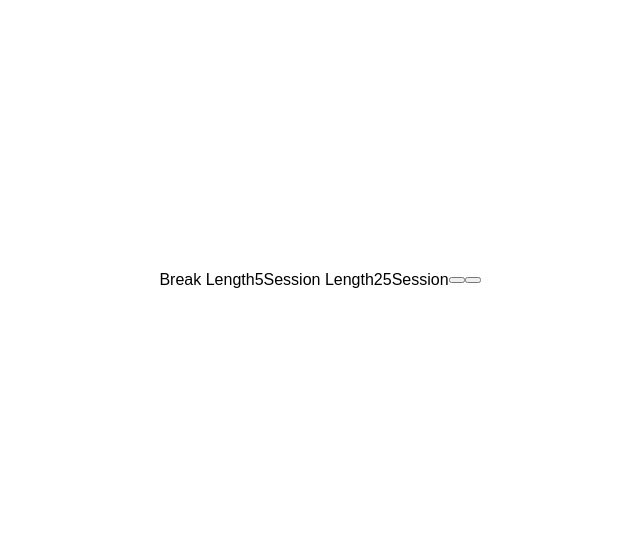
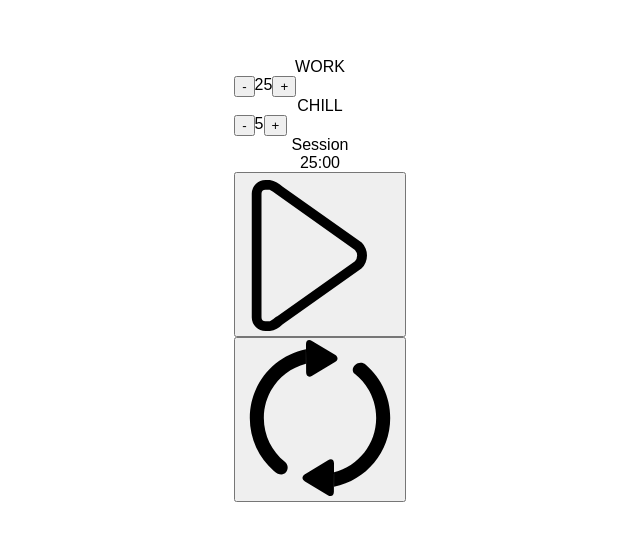
Before and after one commit to shpomp/potential-spoon, a React (Create React App) app: page / in a window 1280 px wide. Shown: the part 120-660 px from the top of the page, without its empty margins (320-960 px from the left). Built offline with nearby package versions, Linux system fonts and the light colour scheme.

Commit message:
pomclock/timer-basics

```diff
--- a/src/App.css
+++ b/src/App.css
@@ -1,4 +1,8 @@
 body {
+  margin: 0;
+}
+
+p {
   margin: 0;
 }
 
@@ -10,3 +14,12 @@ body {
   justify-content: center;
   font-family: Arial, Helvetica, sans-serif;
 }
+
+#clock {
+  display: flex;
+  flex-direction: column;
+}
+
+.time-controls {
+  display: flex;
+}
--- a/src/App.js
+++ b/src/App.js
@@ -1,28 +1,157 @@
-import React, { useState } from "react";
+import React, { useEffect, useState } from "react";
 
 import "./App.css";
 
 export const App = () => {
-  const [breakLength, setBreakLength] = useState(5);
-  const [sessionLength, setSessionLength] = useState(25);
+  const [pomodoro, setPomodoro] = useState({
+    mode: "work",
+    breakLength: 5,
+    workLength: 25,
+    timerTime: 25 * 60,
+    timerIsActive: false,
+  });
+
+  useEffect(() => {
+    let timer = setTimeout(() => {
+      if (pomodoro.timerIsActive && pomodoro.timerTime > 0)
+        setPomodoro({ ...pomodoro, timerTime: pomodoro.timerTime - 1 });
+    }, 1000);
+
+    return () => {
+      clearTimeout(timer);
+    };
+  });
+
+  const handleTimeChange = (modeToChange, operation) => {
+    console.log(modeToChange, operation);
+    if (modeToChange === "work") {
+      operation === "inc"
+        ? setPomodoro({
+            ...pomodoro,
+            workLength: pomodoro.workLength + 1,
+            timerTime:
+              60 *
+              (pomodoro.mode === modeToChange
+                ? pomodoro.workLength + 1
+                : pomodoro.breakLength + 1),
+          })
+        : setPomodoro({
+            ...pomodoro,
+            workLength: pomodoro.workLength - 1,
+            timerTime:
+              60 *
+              (pomodoro.mode === modeToChange
+                ? pomodoro.workLength - 1
+                : pomodoro.breakLength - 1),
+          });
+    } else {
+      operation === "inc"
+        ? setPomodoro({
+            ...pomodoro,
+            breakLength: pomodoro.breakLength + 1,
+          })
+        : setPomodoro({
+            ...pomodoro,
+            breakLength: pomodoro.breakLength - 1,
+          });
+    }
+  };
+
+  const handleReset = () => {
+    setPomodoro({
+      mode: "work",
+      breakLength: 5,
+      workLength: 25,
+      timerTime: 25 * 60,
+      timerIsActive: false,
+    });
+  };
 
   return (
     <div className="App">
-      <p id="break-label">Break Length</p>
-      <p id="break-length">{breakLength}</p>
-      <div id="break-increment"></div>
-      <div id="break-decrement"></div>
+      <div id="clock">
+        <div id="work">
+          <p id="session-label">WORK</p>
+          <div className="time-controls">
+            <div id="session-decrement">
+              <button
+                disabled={pomodoro.timerIsActive || pomodoro.workLength === 1}
+                onClick={() => handleTimeChange("work", "dec")}
+              >
+                -
+              </button>
+            </div>
+            <p id="session-length">{pomodoro.workLength}</p>
+            <div id="session-increment">
+              <button
+                disabled={pomodoro.timerIsActive || pomodoro.workLength >= 60}
+                onClick={() => handleTimeChange("work", "inc")}
+              >
+                +
+              </button>
+            </div>
+          </div>
+        </div>
 
-      <p id="session-label">Session Length</p>
-      <p id="session-length">{sessionLength}</p>
-      <div id="session-increment"></div>
-      <div id="session-decrement"></div>
+        <div id="break">
+          <p id="break-label">CHILL</p>
+          <div className="time-controls">
+            <div id="break-decrement">
+              <button
+                disabled={pomodoro.timerIsActive || pomodoro.breakLength === 1}
+                onClick={() => handleTimeChange("break", "dec")}
+              >
+                -
+              </button>
+            </div>
+            <p id="break-length">{pomodoro.breakLength}</p>
+            <div id="break-increment">
+              <button
+                disabled={pomodoro.timerIsActive || pomodoro.breakLength >= 60}
+                onClick={() => handleTimeChange("break", "inc")}
+              >
+                +
+              </button>
+            </div>
+          </div>
+        </div>
 
-      <p id="timer-label">Session</p>
-      <div id="time-left"></div>
+        <p id="timer-label">Session</p>
+        <div id="time-left">{formattedTime(pomodoro.timerTime)}</div>
 
-      <button id="start_stop"></button>
-      <button id="reset"></button>
+        <button id="start_stop">
+          <img
+            alt="start-button"
+            src={pomodoro.timerIsActive ? "/stop.svg" : "/start.svg"}
+            onClick={() =>
+              setPomodoro({
+                ...pomodoro,
+                timerIsActive: !pomodoro.timerIsActive,
+              })
+            }
+          />
+        </button>
+        <button id="reset">
+          <img
+            alt="reset-button"
+            src={"/reset.svg"}
+            onClick={() => handleReset()}
+          />
+        </button>
+      </div>
     </div>
   );
 };
+
+const formattedTime = (totalSeconds) => {
+  var minutes = Math.floor(totalSeconds / 60);
+  var seconds = totalSeconds - minutes * 60;
+
+  if (minutes < 10) {
+    minutes = "0" + minutes;
+  }
+  if (seconds < 10) {
+    seconds = "0" + seconds;
+  }
+  return +minutes + ":" + seconds;
+};
```
